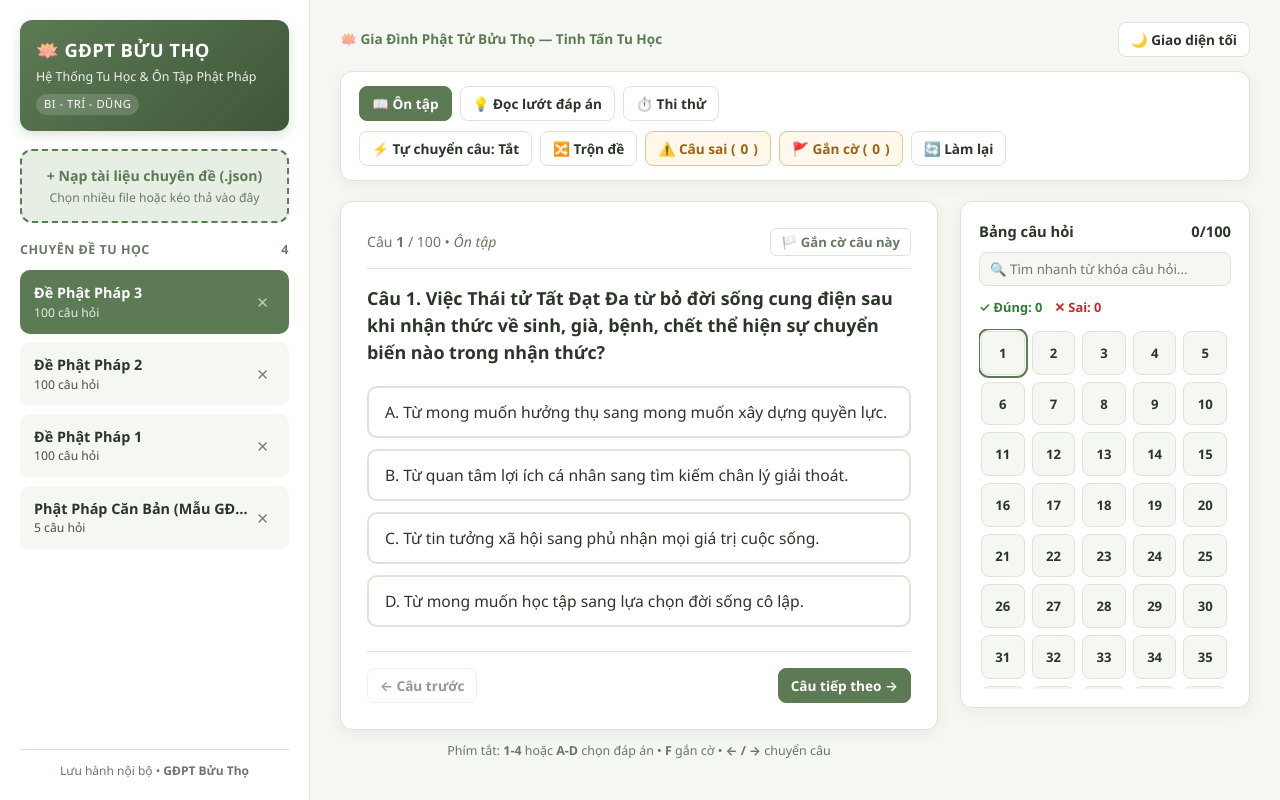
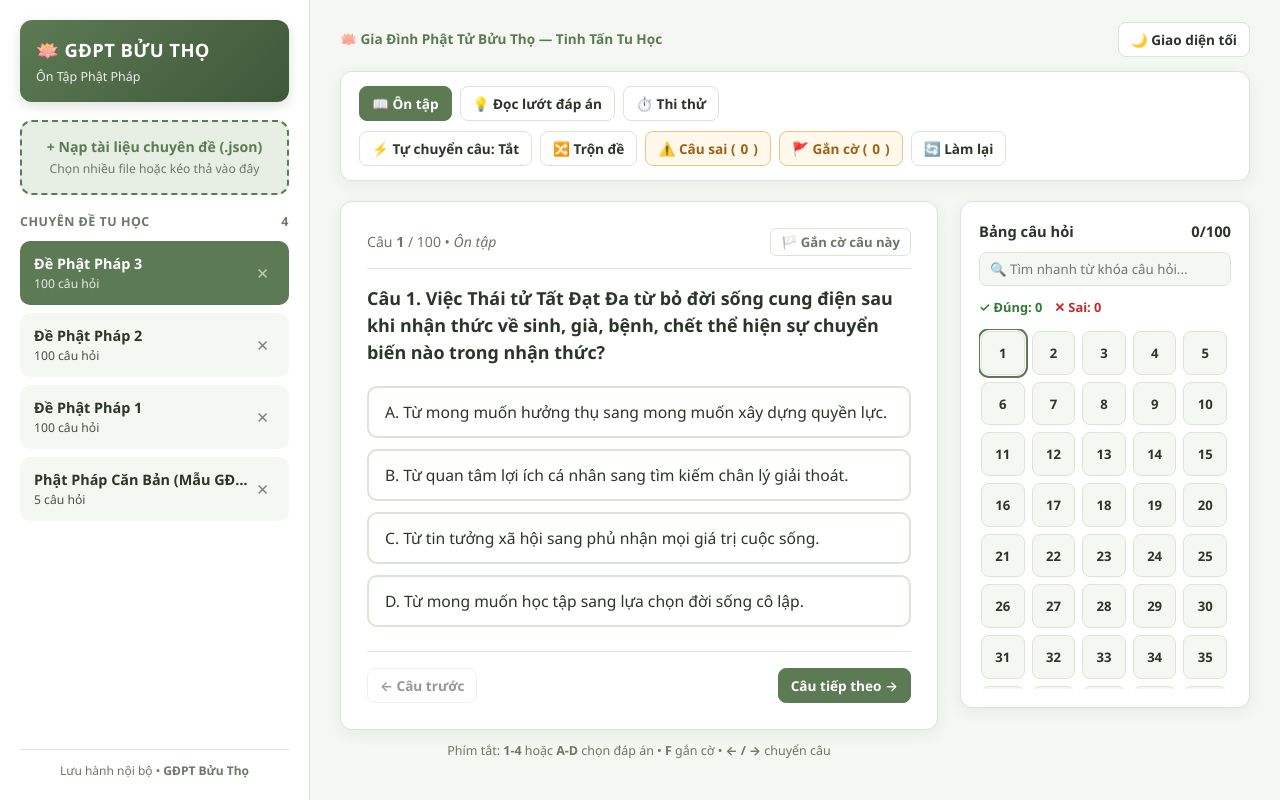
Before and after one commit to phamkhanhdu1503-rgb/OnTapPhatPhapGDPTBuuTho, a plain HTML site: page index.html in a window 1280 px wide. Drawn offline with Linux system fonts and the light colour scheme.

Commit message:
Nâng cấp giao diện

```diff
--- a/index.html
+++ b/index.html
@@ -653,8 +653,7 @@
     <aside class="sidebar" id="sidebar">
         <div class="brand-box">
             <div class="brand-title">🪷 GĐPT BỬU THỌ</div>
-            <div class="brand-sub">Hệ Thống Tu Học & Ôn Tập Phật Pháp</div>
-            <span class="brand-badge">Bi - Trí - Dũng</span>
+            <div class="brand-sub">Ôn Tập Phật Pháp</div>
         </div>
 
         <label class="upload-box" id="dropZone" for="jsonInput">
```
